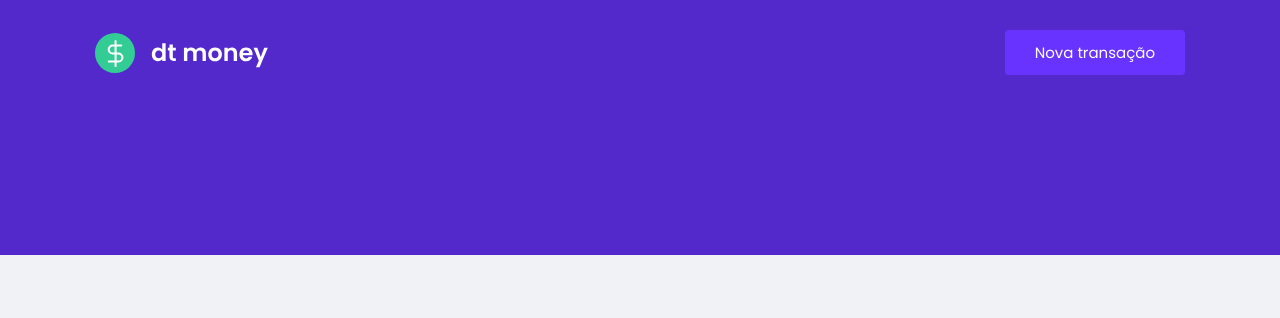
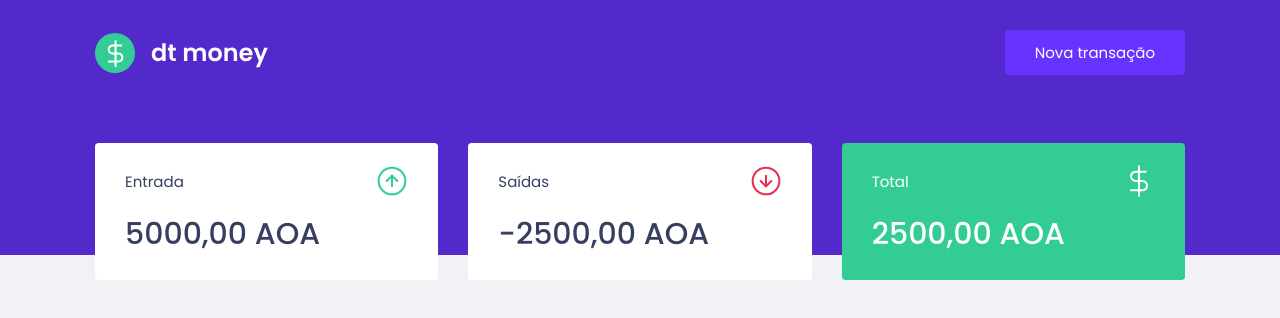
Before and after one commit to FabioJunik/dt-Money, a React (Create React App) app: page / in a window 1280 px wide. Shown: the top 318 px of the page. Built offline with nearby package versions, Linux system fonts and the light colour scheme.

Commit message:
Component Summary criado

```diff
--- a/public/index.html
+++ b/public/index.html
@@ -8,7 +8,7 @@
     <meta name="viewport" content="width=device-width, initial-scale=1" />
     <link rel="icon" href="%PUBLIC_URL%/favicon.ico" />
     <link rel="shortcut icon" href="favicon.png" type="image/png">
-    <link href="https://fonts.googleapis.com/css2?family=Poppins:wght@400;600&display=swap" rel="stylesheet">
+    <link href="https://fonts.googleapis.com/css2?family=Poppins:wght@400;500;600&display=swap" rel="stylesheet">
     <title>dt-Money</title>
   </head>
   <body>
--- a/src/App.tsx
+++ b/src/App.tsx
@@ -1,4 +1,5 @@
-import { Header } from "./components/header";
+import { Dashboard } from "./components/Dashboard";
+import { Header } from "./components/Header";
 import { GlobalStyle } from "./styles/global"
 
 export function App() {
@@ -6,6 +7,7 @@
     <div className="App">
       <GlobalStyle/>
       <Header/>
+      <Dashboard/>
     </div>
   );
 }
--- /dev/null
+++ b/src/components/Dashboard/index.tsx
@@ -0,0 +1,11 @@
+import { Summary } from "../Summary"
+import { Container } from "./styles"
+
+
+export function Dashboard (){
+    return(
+        <Container>
+            <Summary/>
+        </Container>
+    )
+}
--- /dev/null
+++ b/src/components/Dashboard/styles.ts
@@ -0,0 +1,7 @@
+import styled from "styled-components";
+
+export const Container = styled.main`
+    max-width: 1120px;
+    margin:0 auto;
+    padding: 2.5rem 1rem;
+`;
--- /dev/null
+++ b/src/components/Summary/index.tsx
@@ -0,0 +1,33 @@
+import incomeImg from '../../assets/income.svg';
+import outcomeImg from '../../assets/outcome.svg';
+import totalImg from '../../assets/total.svg';
+
+import {Container} from "./styles";
+
+export function Summary (){
+    return (
+        <Container>
+            <div>
+                <header>
+                    <p>Entrada</p>
+                    <img src={incomeImg} alt="Entradas" />
+                </header>
+                <strong>5000,00 AOA</strong>
+            </div>
+            <div>
+                <header>
+                    <p>Saídas</p>
+                    <img src={outcomeImg} alt="Saídas" />
+                </header>
+                <strong>-2500,00 AOA</strong>
+            </div>
+            <div className='heigh-light-background'>
+                <header>
+                    <p>Total</p>
+                    <img src={totalImg} alt="Total" />
+                </header>
+                <strong>2500,00 AOA</strong>
+            </div>
+        </Container>
+    )
+}
--- /dev/null
+++ b/src/components/Summary/styles.ts
@@ -0,0 +1,34 @@
+import styled from "styled-components";
+
+export const Container = styled.div`
+    display: grid;
+    grid-template-columns: repeat(3, 1fr);
+    gap: 2rem;
+    margin-top: -10rem;
+
+    div{
+        background-color: var(--shape);
+        padding: 1.5rem 2rem;
+        border-radius: 0.25rem;
+        color: var(--text-title);
+
+        header{
+            display: flex;
+            align-items: center;
+            justify-content: space-between;
+
+        }
+        strong{
+            display: block;
+            font-weight: 500;
+            margin-top: 1rem;
+            font-size: 2rem;
+            line-height: 3rem,;
+        }
+
+        &.heigh-light-background{
+            background-color: var(--green);
+            color:#fff;
+        }
+    }
+`;
--- a/src/components/header/styles.ts
+++ b/src/components/header/styles.ts
@@ -20,7 +20,7 @@
         padding: 0 2rem;
         border-radius: 0.25rem;
         height: 3rem;
-        transition: filter 0.2s;
+        transition: filter 0.2s     ;
         &:hover{
             filter: brightness(0.9);
         }
--- a/src/styles/global.ts
+++ b/src/styles/global.ts
@@ -11,7 +11,7 @@
 
         --text-title:#363F5F;
         --text-body:#969C83;
-        --shage:#FFFFFF;
+        --shape:#FFFFFF;
     }
 
     *{
```
